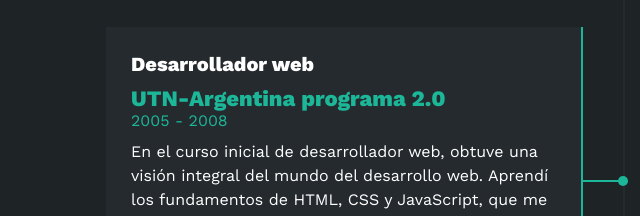
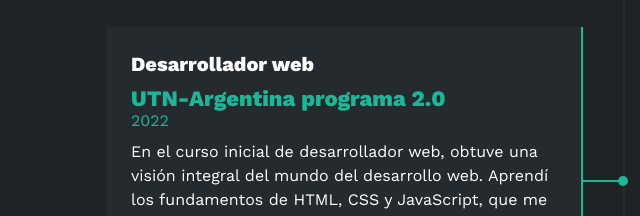
Before and after one commit to facuaeros/portfolio, a plain HTML site: page index.html in a window 1280 px wide. Shown: the part 2764-2980 px from the top of the page, 4-644 px from the left. Drawn offline with nearby package versions, Linux system fonts and the light colour scheme.

Commit message:
Update index.html

```diff
--- a/index.html
+++ b/index.html
@@ -263,7 +263,7 @@
                     <div class="item izq">
                         <h4>Desarrollador web</h4>
                         <span class="casa">UTN-Argentina programa 2.0</span>
-                        <span class="fecha">2005 - 2008</span>
+                        <span class="fecha">2022</span>
                         <p>En el curso inicial de desarrollador web, obtuve una visión integral del mundo del desarrollo web. Aprendí los fundamentos de HTML, CSS y JavaScript, que me permitieron crear sitios web con contenido atractivo y diseños responsivos,  comprendí cómo utilizar herramientas esenciales y bibliotecas como Bootstrap para acelerar el proceso de desarrollo. </p>
                         <div class="conectori">
                             <div class="circuloi"></div>
```
